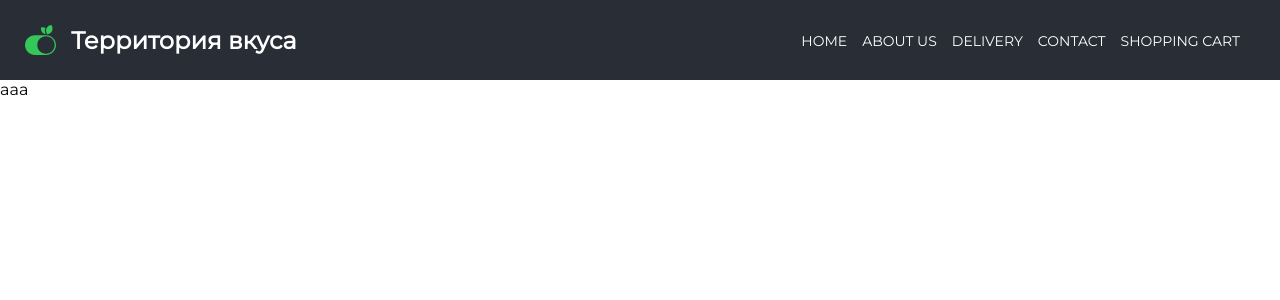
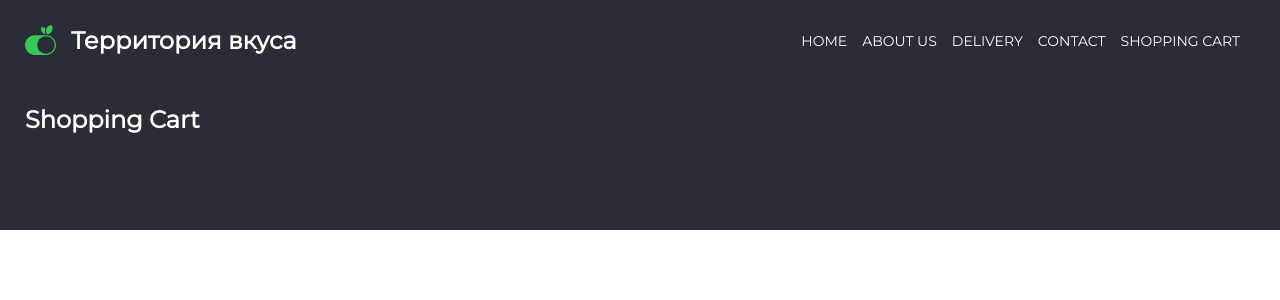
Before and after one commit to j51217123/food-ordering, a React (Create React App) app: page /shoppingCart in a window 1280 px wide. Shown: the top 300 px of the page. Built offline with nearby package versions, Linux system fonts and the light colour scheme.

Commit message:
update shopping-cart

```diff
--- a/src/components/Header.jsx
+++ b/src/components/Header.jsx
@@ -1,7 +1,5 @@
 import React from "react";
 import { Link } from "react-router-dom";
-
-import ShoppingCart from "./ShoppingCart";
 
 import LogoIcon from "../images/Logo.svg";
 
--- a/src/components/ShoppingCart.jsx
+++ b/src/components/ShoppingCart.jsx
@@ -2,8 +2,18 @@ import React from "react";
 
 const ShoppingCart = () => {
   return (
-    <div>
-      <div>aaa</div>
+    <div className="wrapper">
+      <div className="shopping-cart-container padding-xl">
+        <h1 className="shopping-cart-title wrapper">Shopping Cart</h1>
+        <div>
+          <div>
+            <ul className="order-list">
+              <li></li>
+            </ul>
+          </div>
+          <div></div>
+        </div>
+      </div>
     </div>
   );
 };
--- a/src/pages/Index.jsx
+++ b/src/pages/Index.jsx
@@ -1,7 +1,6 @@
 import React, { useEffect, useState } from "react";
 import axios from "axios";
 
-import Header from "../components/Header";
 import Modal from "../components/Modal/Modal";
 import Content from "../components/Modal/Content";
 
--- /dev/null
+++ b/src/styles/_components/_shoppingcart.scss
@@ -0,0 +1,9 @@
+.shopping-cart-container{
+    background-color: $secondary;
+    color: $white;
+
+    .shopping-cart-title{
+        height: 100px;
+        font-size: 24px;
+    }
+}
--- a/src/styles/main.scss
+++ b/src/styles/main.scss
@@ -25,6 +25,7 @@
 // ==========================================================================
 @import './_components/modal';
 @import './_components/header';
+@import './_components/shoppingcart';
 
 // ==========================================================================
 // Import pages folder
```
